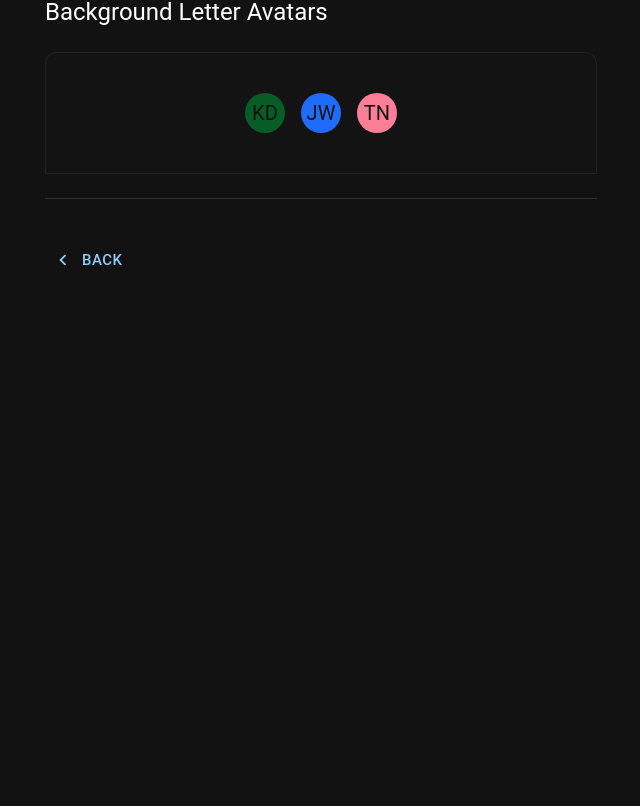
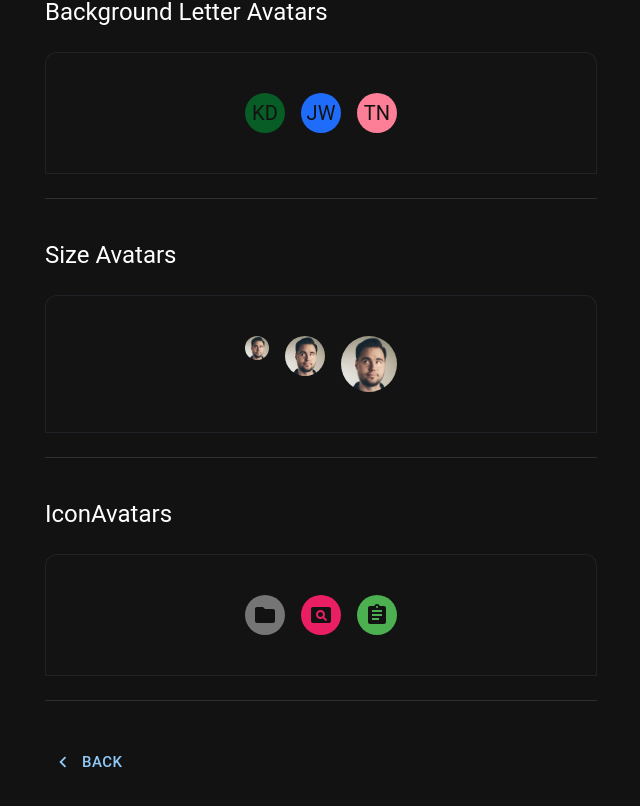
Before and after one commit to watcharakornton/mui_tutorials, a React (Vite) app: page /image-avatars in a window 1280 px wide. Shown: the part 626-1432 px from the top of the page, without its empty margins (319-959 px from the left). Before the commit the page ends 947 px from the top, so only its background shows below. Built offline with nearby package versions, Linux system fonts and the light colour scheme.

Commit message:
Add Size avatars, Icon avatars into Image Avatars Component

```diff
--- a/src/data-display/ImageAvatarsComponent.jsx
+++ b/src/data-display/ImageAvatarsComponent.jsx
@@ -1,7 +1,12 @@
 import * as React from "react";
 import MyContainer from "../component/MyContainer";
 import { Typography, Avatar, Stack } from "@mui/material";
-import { deepOrange, deepPurple } from "@mui/material/colors";
+import { deepOrange, deepPurple, green, pink } from "@mui/material/colors";
+import {
+  Pageview as PageviewIcon,
+  Assignment as AssignmentIcon,
+  Folder as FolderIcon,
+} from "@mui/icons-material";
 
 function stringToColor(string) {
   let hash = 0;
@@ -29,6 +34,54 @@ function stringAvatar(name) {
     children: `${name.split(" ")[0][0]}${name.split(" ")[1][0]}`,
   };
 }
+
+export const IconAvatars = () => {
+  return (
+    <>
+      <Typography variant="h5" sx={{ mb: 3 }}>
+        IconAvatars
+      </Typography>
+      <MyContainer>
+        <Stack direction="row" spacing={2}>
+          <Avatar>
+            <FolderIcon />
+          </Avatar>
+          <Avatar sx={{ bgcolor: pink[500] }}>
+            <PageviewIcon />
+          </Avatar>
+          <Avatar sx={{ bgcolor: green[500] }}>
+            <AssignmentIcon />
+          </Avatar>
+        </Stack>
+      </MyContainer>
+    </>
+  );
+};
+
+export const SizeAvatars = () => {
+  return (
+    <>
+      <Typography variant="h5" sx={{ mb: 3 }}>
+        Size Avatars
+      </Typography>
+      <MyContainer>
+        <Stack direction="row" spacing={2}>
+          <Avatar
+            alt="Remy Sharp"
+            src="src/assets/images/avatar/1.jpg"
+            sx={{ width: 24, height: 24 }}
+          />
+          <Avatar alt="Remy Sharp" src="src/assets/images/avatar/1.jpg" />
+          <Avatar
+            alt="Remy Sharp"
+            src="src/assets/images/avatar/1.jpg"
+            sx={{ width: 56, height: 56 }}
+          />
+        </Stack>
+      </MyContainer>
+    </>
+  );
+};
 
 export const BackgroundLetterAvatars = () => {
   return (
--- a/src/pages/ImageAvatarsPage.jsx
+++ b/src/pages/ImageAvatarsPage.jsx
@@ -6,6 +6,8 @@ import {
   ImageAvatars,
   LetterAvatars,
   BackgroundLetterAvatars,
+  SizeAvatars,
+  IconAvatars,
 } from "../data-display/ImageAvatarsComponent";
 
 const ToggleButtonPage = () => {
@@ -13,6 +15,8 @@ const ToggleButtonPage = () => {
     <ImageAvatars />,
     <LetterAvatars />,
     <BackgroundLetterAvatars />,
+    <SizeAvatars />,
+    <IconAvatars />,
   ];
 
   return (
```
